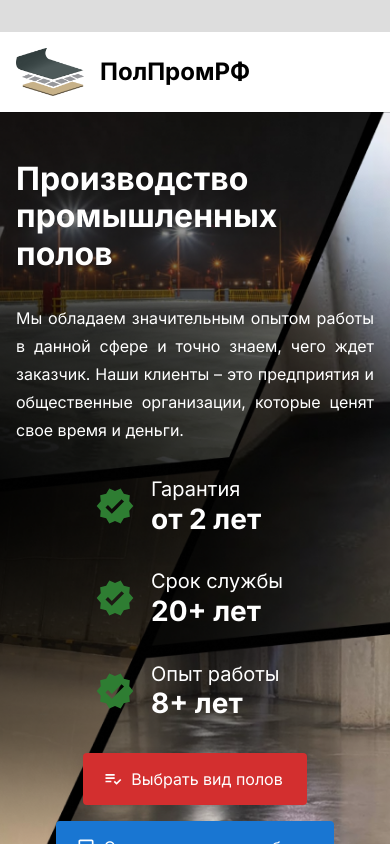
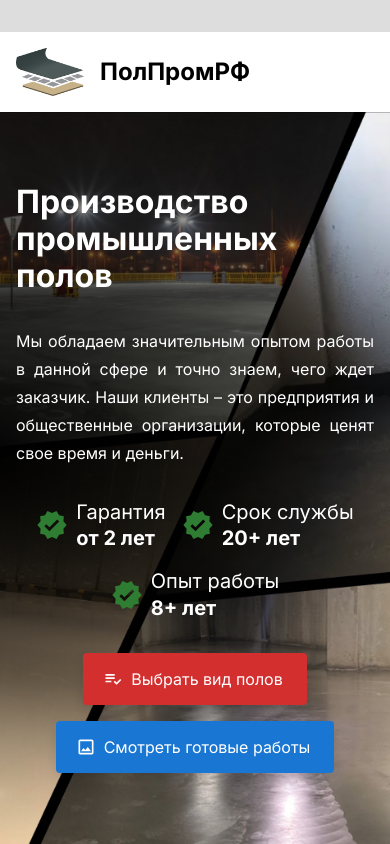
Before and after one commit to ntleek1/prompol77, a Next.js app: page / in a window 390 px wide. Shown: the top 844 px of the page. Built offline with nearby package versions, Linux system fonts and the light colour scheme.

Commit message:
Mobile version: three green items of Hero

```diff
--- a/components/Hero/styles.ts
+++ b/components/Hero/styles.ts
@@ -26,16 +26,35 @@ function useHeroStyles() {
   const heroBenefitsCSS = {
     display: "flex",
     alignItems: "center",
+    justifyContent: "start",
+    flexWrap: "wrap",
     gap: 4,
     [theme.breakpoints.down("lg")]: {
-      flexDirection: "column",
+      justifyContent: "center",
+      gap: 2,
     },
     "> *": {
       display: "flex",
       gap: 2,
       alignItems: "center",
       minWidth: 200,
-
+      [theme.breakpoints.down("lg")]: {
+        gap: 1,
+        minWidth: 0,
+        "& p": {
+          fontSize: theme.typography.h5,
+          "&:first-child": {
+            fontWeight: theme.typography.fontWeightRegular,
+          },
+        },
+        "& svg": {
+          width: theme.spacing(4),
+          height: theme.spacing(4),
+        },
+      },
+      [theme.breakpoints.down(367)]: {
+        minWidth: "65%",
+      },
     },
   };
 
--- a/components/Portfolio/Portfolio.tsx
+++ b/components/Portfolio/Portfolio.tsx
@@ -9,8 +9,10 @@ import { Button } from "@mui/material";
 import ImageOutlinedIcon from "@mui/icons-material/ImageOutlined";
 import usePortfolioStyles from "./styles";
 import Image from "next/image";
+import useIsMobile from "@/hooks/useIsMobile";
 
 const Portfolio = () => {
+  const isMobile = useIsMobile();
   const { title, subtitle, data, clientsData } = usePortfolio();
   const {
     CSSPortfolio,
@@ -65,8 +67,12 @@ const Portfolio = () => {
             justifyContent="center"
           >
             {clientsData.map(({ src, alt }, index) => (
-              <Grid xs={4} sm={2} gap={1} key={index}>
-                <Box width="100%" height="72px" position="relative">
+              <Grid xs={4} lg={2} gap={1} key={index}>
+                <Box
+                  width="100%"
+                  height={isMobile ? 72 : 120}
+                  position="relative"
+                >
                   <Image
                     src={src}
                     alt={alt}
```
